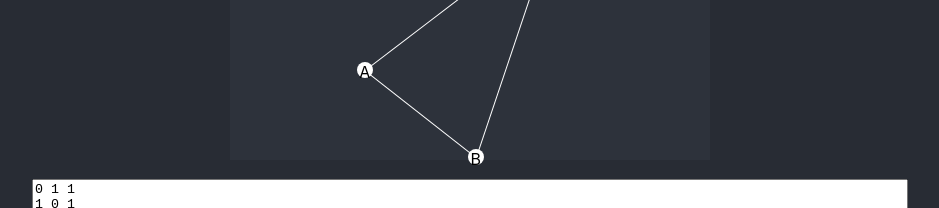
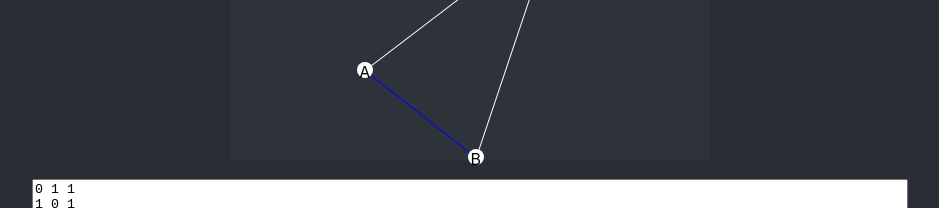
Before and after one commit to songofroland/pt-dijkstra, a React (Create React App) app: page / in a window 1280 px wide. Shown: the part 421-629 px from the top of the page, without its empty margins (170-1109 px from the left). Built offline with nearby package versions, Linux system fonts and the light colour scheme.

Commit message:
Added edge animation

```diff
--- a/src/components/Canvas.tsx
+++ b/src/components/Canvas.tsx
@@ -1,14 +1,15 @@
 import React from 'react';
 import Node from './Node';
 import Edge from './Edge';
-import { LabeledNode, LabeledEdge } from '../logic/commonInterfaces';
+import { LabeledNode, LabeledEdge, Frame } from '../logic/commonInterfaces';
 
 
 
-function Canvas({nodes, edges}
+function Canvas({nodes, edges, frame}
   : {
     nodes: Array<LabeledNode>,
     edges: Array<LabeledEdge>,
+    frame: Frame,
   })
 {
   let edgeComponents, nodeComponents;
@@ -16,8 +17,14 @@ function Canvas({nodes, edges}
     nodeComponents = nodes.map( node =>
       <Node x={node.x} y={node.y} label={node.label} key={node.id} />,
     );
-    edgeComponents = edges.map( edge =>
-      <Edge from={edge.from} to={edge.to} key={edge.id} />,
+    edgeComponents = edges.map( (edge, id) =>
+      <Edge
+        from={edge.from}
+        to={edge.to}
+        key={id}
+        label={edge.label}
+        isActive={frame.activeEdges.includes(id)}
+        isInactive={frame.inactiveEdges.includes(id)} />,
     );
   }
   return <div className="canvas">
--- a/src/components/CanvasAnimator.tsx
+++ b/src/components/CanvasAnimator.tsx
@@ -1,14 +1,35 @@
 import React from 'react';
 import { Frame, GraphIndex, LabeledGraph } from '../logic/commonInterfaces';
 import Canvas from './Canvas';
+import { useState } from 'react';
+
+const MS_PER_FRAME = 1000
 
 function CanvasAnimator({ graph, frames }
   : {
     graph: LabeledGraph,
     frames: Array<Frame>,
   }) {
+  const [animation, setAnimation] = useState({
+    started: true,
+    frameNum: 0
+  });
+
+  if (animation.started) {
+    setTimeout(() => {
+      let nextFrame = animation.frameNum + 1;
+      if (nextFrame === frames.length) {
+        nextFrame = 0
+      }
+      setAnimation({ ...animation, frameNum: nextFrame });
+    }, MS_PER_FRAME);
+  }
+
   return <>
-    <Canvas nodes={graph[GraphIndex.NODES]} edges={graph[GraphIndex.EDGES]} />
+    <Canvas
+      nodes={graph[GraphIndex.NODES]}
+      edges={graph[GraphIndex.EDGES]}
+      frame={frames[animation.frameNum]} />
   </>
 }
 
--- a/src/components/Edge.tsx
+++ b/src/components/Edge.tsx
@@ -2,6 +2,9 @@ import React from 'react';
 import CSS from 'csstype';
 import { Position } from '../logic/commonInterfaces'
 
+const INACTIVE_COLOR = 'blue'
+const ACTIVE_COLOR = 'red'
+const DEFAULT_COLOR = 'white'
 
 function getEdgePositionUsingPythagoras(from: Position, to: Position) :
   [Position, number, number]
@@ -16,19 +19,23 @@ function getEdgePositionUsingPythagoras(from: Position, to: Position) :
   return [first, c, angle];
 }
 
-function Edge({from, to, label}
+function Edge({from, to, label, isActive, isInactive}
   : {
     from: Position,
     to: Position,
-    label?: string
+    label?: string,
+    isActive: boolean,
+    isInactive: boolean,
   })
 {
+  const backgroundColor =
+    isActive || isInactive ? (isActive ? ACTIVE_COLOR : INACTIVE_COLOR) : DEFAULT_COLOR;
   const [{ x, y }, length, rotation] = getEdgePositionUsingPythagoras(from, to);
   const style: CSS.Properties = {
     position: 'absolute',
     left: `${x}%`,
     top: `${y}%`,
-    backgroundColor: 'white',
+    backgroundColor: `${backgroundColor}`,
     height: '1px',
     width: `${length}%`,
     transformOrigin: 'top left',
--- a/src/logic/commonInterfaces.ts
+++ b/src/logic/commonInterfaces.ts
@@ -58,6 +58,6 @@ export interface TraversalRecord {
 };
 
 export interface Frame {
-  inactiveEdges: Array<Edge>,
-  activeEdges: Array<Edge>,
+  inactiveEdges: Array<number>,
+  activeEdges: Array<number>,
 };
--- a/src/logic/graphFrames.ts
+++ b/src/logic/graphFrames.ts
@@ -9,10 +9,10 @@ export default function createFrames(
   return [ // Temporary fixed result
     { //frame 1
       inactiveEdges: [],
-      activeEdges: [dissasembledGraph[1][0]],
+      activeEdges: [0],
     },
     { //frame 2
-      inactiveEdges: [dissasembledGraph[1][0]],
+      inactiveEdges: [0],
       activeEdges: [],
     },
   ]
```
